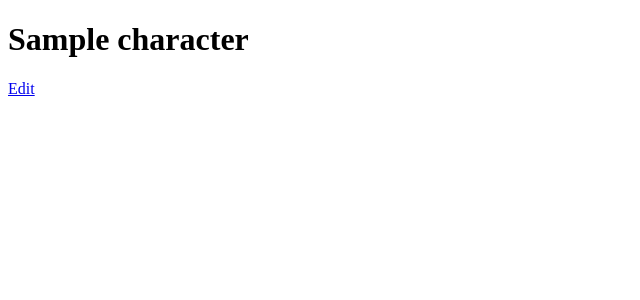
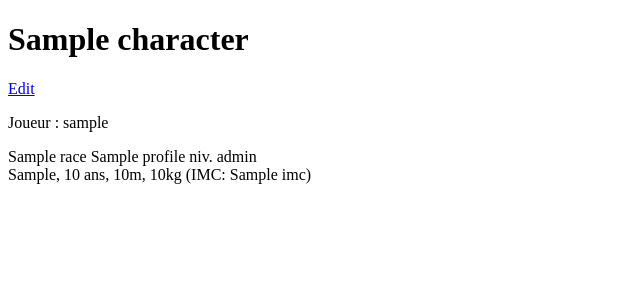
Before and after one commit to Crocmagnon/charasheet, a Django app: template src/character/templates/character/view.html in a window 1280 px wide. Shown: the top 300 px of the page, without its empty margins (0-640 px from the left). Run offline with Django 3.2, Linux system fonts and the light colour scheme; the template is opened without the code that fills it: most values are stand-ins (such as "Sample title", 1, 10 or a date in 2020); parts of the project's set-up code (start-up, migrations or seed data) failed here and were passed over.

Commit message:
Add more info to character view

```diff
--- a/src/character/templates/character/view.html
+++ b/src/character/templates/character/view.html
@@ -4,5 +4,14 @@
 
 {% block content %}
     <h1>{{ character.name }}</h1>
-    <p><a href="{% url "admin:character_character_change" object_id=character.pk %}">Edit</a></p>
+    <p>
+        <a href="{% url "admin:character_character_change" object_id=character.pk %}">Edit</a>
+    </p>
+    <p>
+        Joueur : {{ character.player.get_full_name|default:character.player.username }}
+    </p>
+    <p>
+        {{ character.race.name }} {{ character.profile.name }} niv. {{ character.level }}<br>
+        {{ character.get_gender_display }}, {{ character.age }} ans, {{ character.height_m }}m, {{ character.weight }}kg (IMC: {{ character.imc }})
+    </p>
 {% endblock %}
--- a/src/character/views.py
+++ b/src/character/views.py
@@ -8,6 +8,6 @@ from character.models import Character
 
 @login_required
 def character_view(request: WSGIRequest, pk: int) -> HttpResponse:
-    character = get_object_or_404(Character, pk=pk)
+    character = get_object_or_404(Character.objects.select_related("player"), pk=pk)
     context = {"character": character}
     return render(request, "character/view.html", context)
```
Also changed, not shown: src/character/models/character.py (+8 -0 lines).
